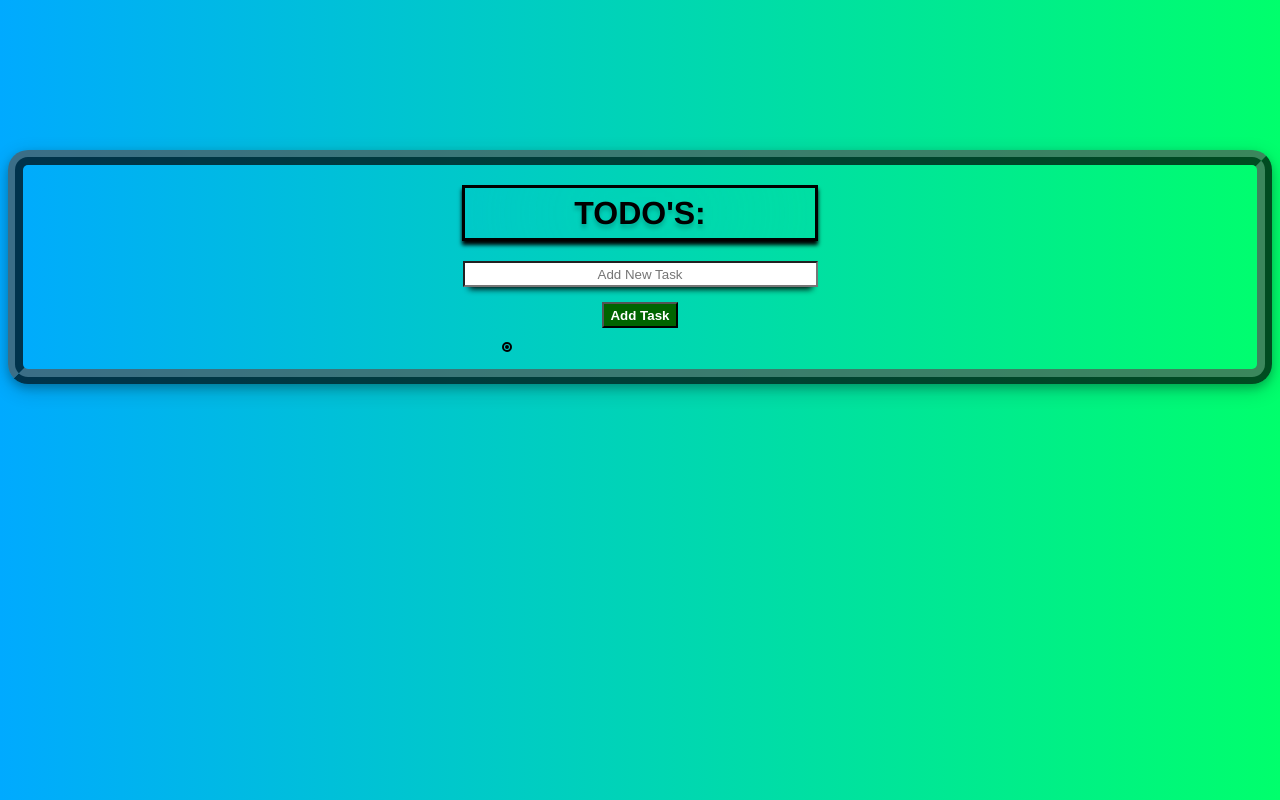
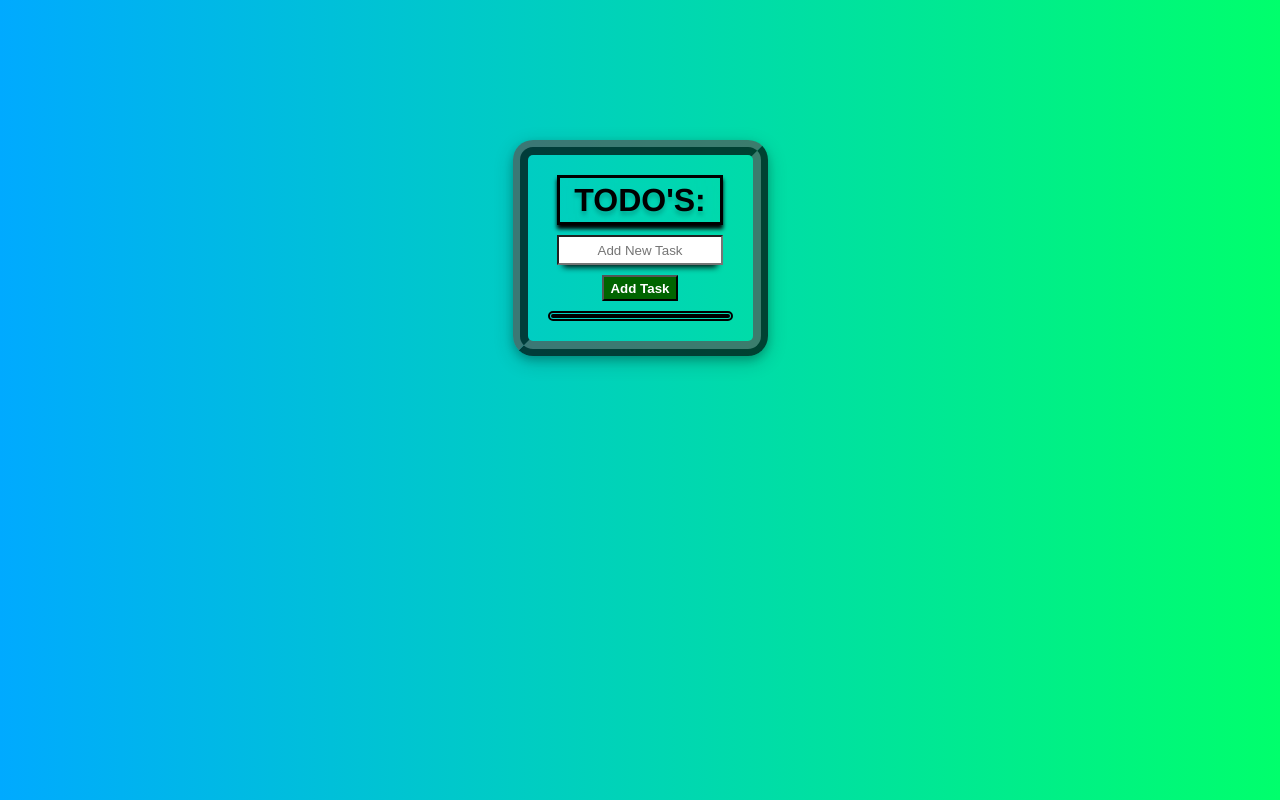
Before and after one commit to felixlutr/TODOS-App, a React (Vite) app: page / in a window 1280 px wide. Built offline with nearby package versions, Linux system fonts and the light colour scheme.

Commit message:
added some more css

```diff
--- a/src/App.jsx
+++ b/src/App.jsx
@@ -89,7 +89,7 @@ const App = () => {
           <button className="inputTaskButton" onClick={() => generateTodo()}>
             Add Task
           </button>
-          <ol>
+          {/* <ol> */}
             <div className="contentBox">
               {todos?.map((todo) => (
                 <Todo
@@ -105,7 +105,7 @@ const App = () => {
                 />
               ))}
             </div>
-          </ol>
+          {/* </ol> */}
         </div>
       </div>
   );
--- a/src/styles.css
+++ b/src/styles.css
@@ -1,21 +1,26 @@
 body {
     background: linear-gradient(to right, #00AAFF, #00FF6C);
+    box-sizing: border-box;
 }
 
-
+* {
+  box-sizing: inherit;
+}
 
 .mainBoxBody {
+  padding: 20px;
   align-content: center;
   align-items: center;
   justify-content: center;
   border: 4mm ridge rgba(0, 0, 0, 0.7);
-  /* width: 350px; */
+  width: fit-content;
   border-radius: 20px;
   margin: auto;
-  margin-top: 150px;
+  margin-top: 140px;
   display: flex;
   box-shadow: 0 4px 8px 0 rgba(0, 0, 0, 0.2), 0 6px 20px 0 rgba(0, 0, 0, 0.19);
   font-family: Monospace;
+
   }
 
 
@@ -23,33 +28,33 @@ body {
   border-style: solid;
   display: flex;
   margin: auto;
-  margin-top: 20px;
-  margin-bottom: 20px;
+  margin-bottom: 10px;
   box-shadow: 0 4px 4px 0 black;
   justify-content: center;
   align-items: center;
-  width: 350px;
+  width: 90%;
   height: 50px;
   background-color: transparent;
   backdrop-filter: blur(100px);
   color: black;
   text-shadow: 0 4px 4px rgba(0, 0, 0, 0.2);
   font-family: 'Franklin Gothic Medium', 'Arial Narrow', Arial, sans-serif;
+
 }
 
 
 .inputTaskBox {
   display: block;
-  width: 347px;
-  height: 20px;
-  margin-left: 0;
+  width: 90%;
+  height: 30px;
   box-shadow: 0 8px 6px -6px black;
   text-align: center;
   justify-content: center;
   align-items: center;
   align-content: center;
   margin: auto;
-  margin-bottom: 15px;
+  margin-top: 10px;
+  margin-bottom: 10px;
 }
 
 .inputTaskButton {
@@ -62,25 +67,26 @@ body {
   height: 26px;
   align-content: center;
   margin: auto;
+  margin-bottom: 10px;
   /* margin-left: 270px;
   margin-top: 10px; */
 }
 
 .content {
-  width: 100%;
+  width: 90%;
   margin: 10px 10px 10px 10px;
   border: 2px solid gray;
   color: black;
   max-width: 500px;
   text-wrap: wrap;
   display: flex;
-  align-items: center;
+  /* align-items: center; */
   gap: 15px;
   padding: 5px;
   border-radius: 5px;
   /* transition: all 250ms; */
-  backdrop-filter: blur(90px);
-
+  /* backdrop-filter: blur(90px); */
+  /* flex-direction: column; */
 }
 
 .content > span, .content > .todo-input {
@@ -97,12 +103,13 @@ body {
 .contentBox {
   border: thick double #000000;
   border-radius: 10px;
-  display: inline-block;
+  display: flex;
   width: auto;
   justify-content: center;
   align-items: center;
   align-content: center;
-  margin-right: 35px;
+  flex-direction: column;
+  margin: auto;
 
 }
 
```
